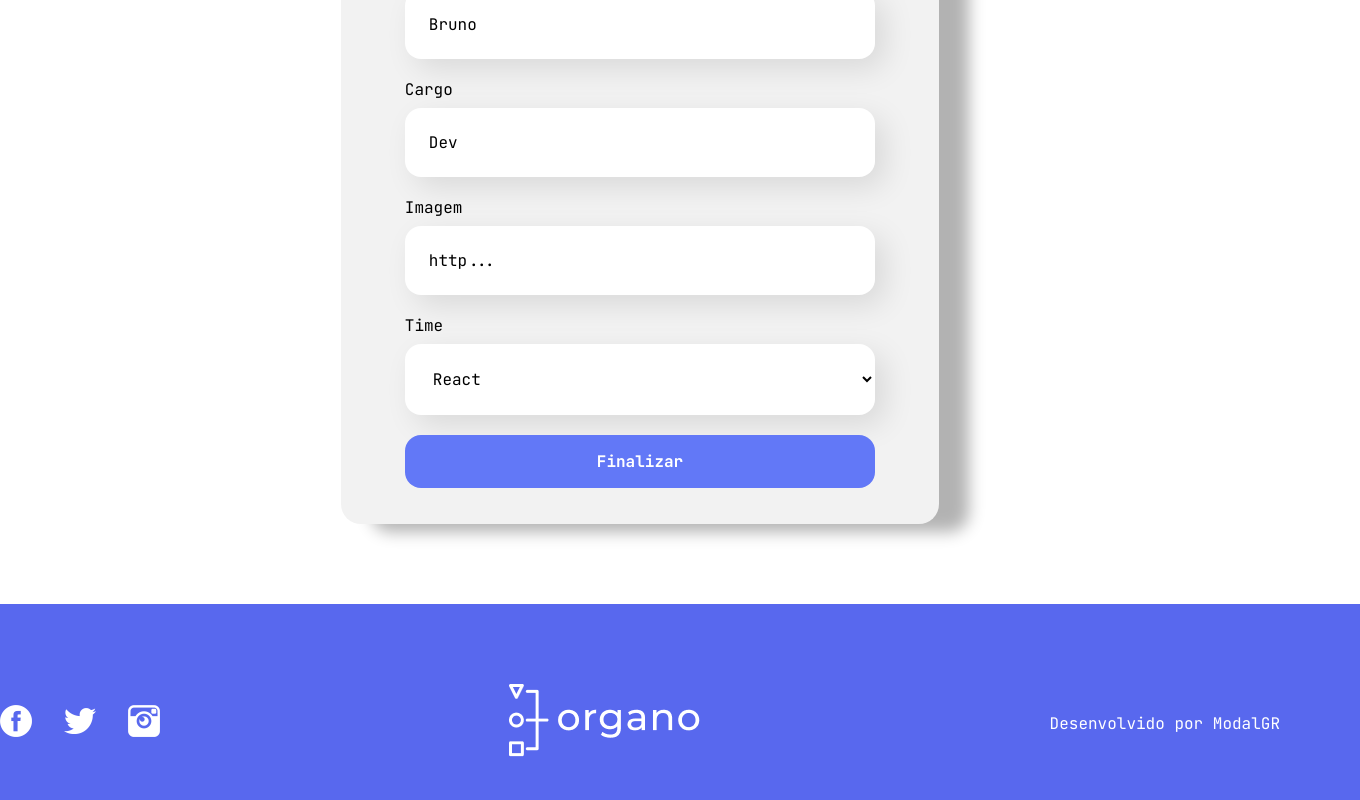
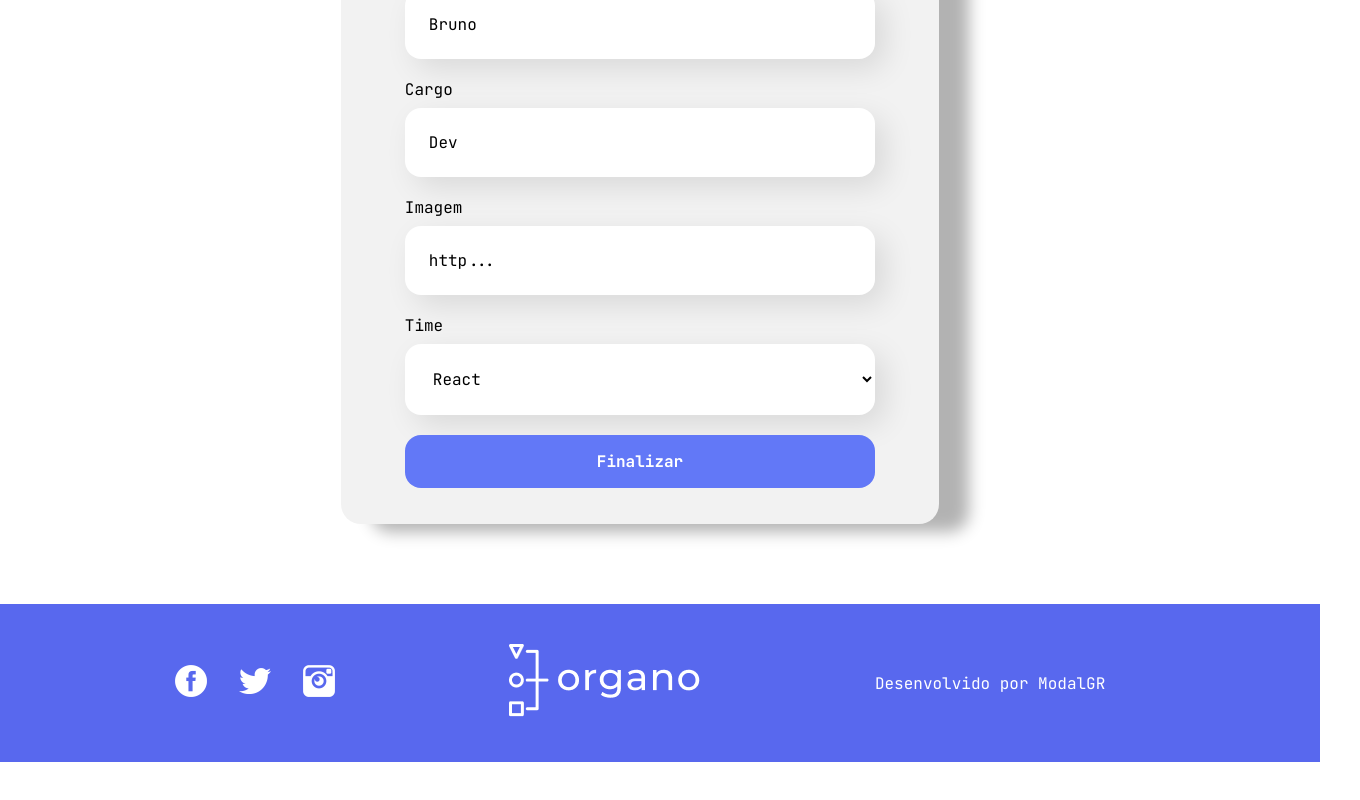
Before and after one commit to andrade-bruno/modalgr-training-process, a React (Create React App) app in the folder react-desenvolvendo-com-javascript/organo/: page / in a window 1280 px wide. Shown: the part 690-1490 px from the top of the page, 1360 px wide, since content can reach past the window. After the commit the page ends 1452 px from the top, so only its background shows below. Built offline with nearby package versions, Linux system fonts and the light colour scheme.

Commit message:
fix: Footer css alignment

```diff
--- a/react-desenvolvendo-com-javascript/organo/src/components/Footer/index.css
+++ b/react-desenvolvendo-com-javascript/organo/src/components/Footer/index.css
@@ -1,9 +1,9 @@
 footer {
     background: #5868ee;
     color: #fff;
-    padding: 80px;
+    padding: 40px;
     display: flex;
-    justify-content: space-between;
+    justify-content: space-evenly;
     align-items: center;
     width: 100%;
 }
```
